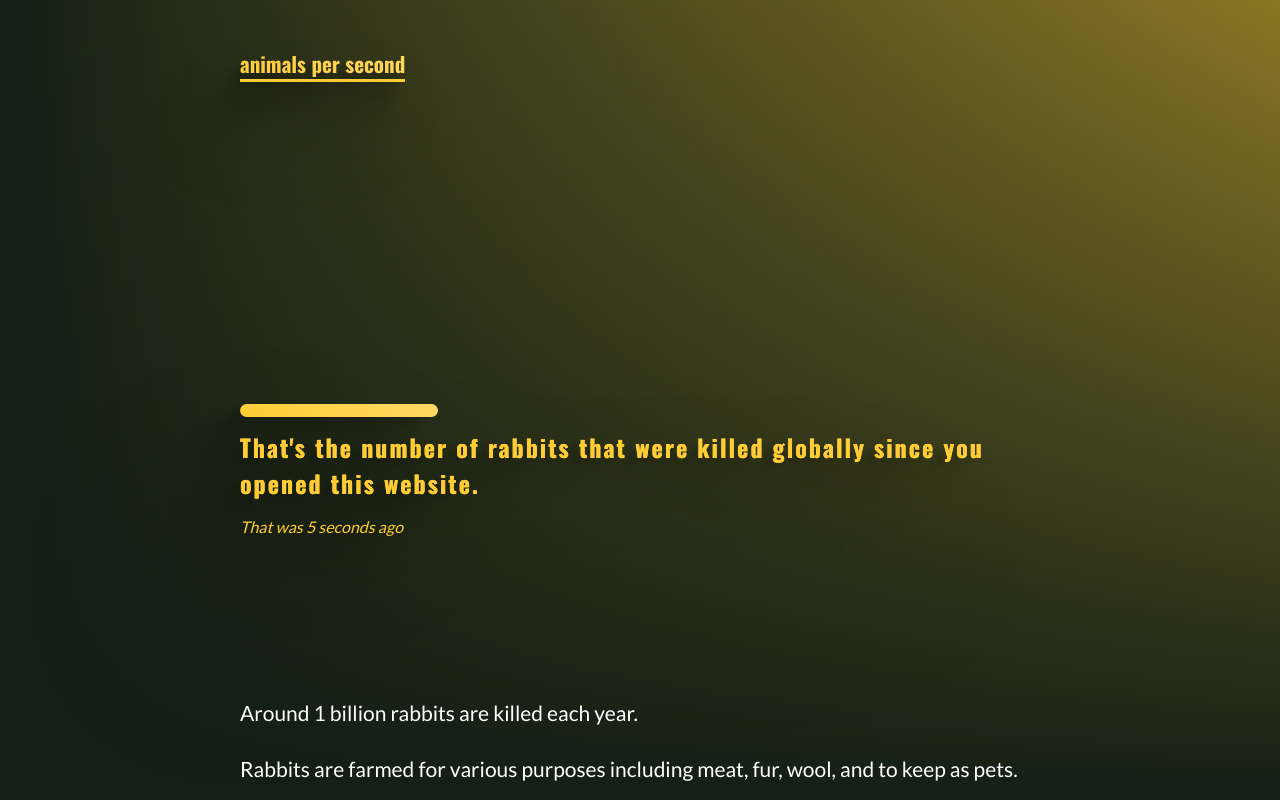
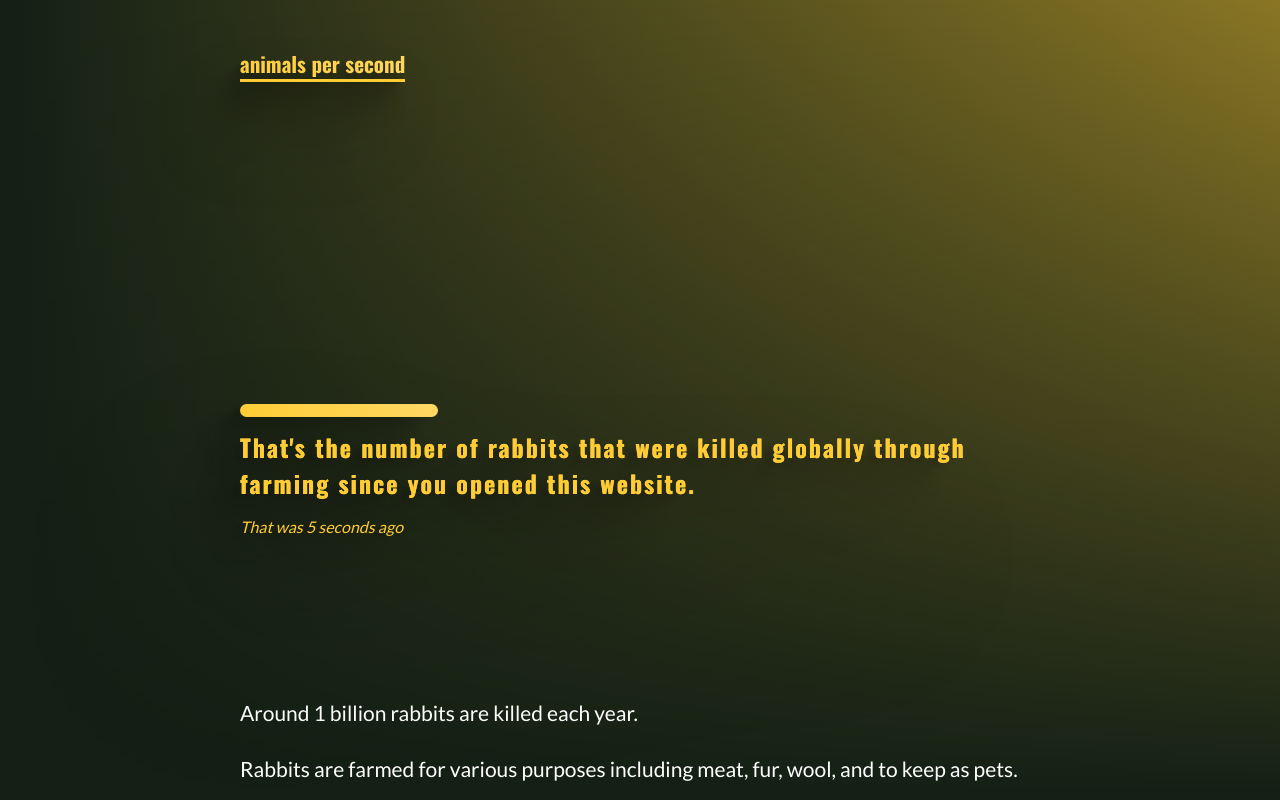
Before and after one commit to Mitcheljager/animalspersecond, a SvelteKit app: page /Rabbits in a window 1280 px wide. Shown: the top 800 px of the page. Built offline with nearby package versions, Linux system fonts and the light colour scheme.

Commit message:
chore: Grammar

```diff
--- a/src/routes/[slug]/+page.svelte
+++ b/src/routes/[slug]/+page.svelte
@@ -16,7 +16,7 @@
 </svelte:head>
 
 <Header number={sinceArrival.toLocaleString()}>
-	{#snippet subtitle()}That's the number of {name.toLowerCase()} that were killed globally since you opened this website.{/snippet}
+	{#snippet subtitle()}That's the number of {name.toLowerCase()} that were killed globally through farming since you opened this website.{/snippet}
 	<p><em>That was {secondsToWords($secondsSinceArrival)}</em></p>
 </Header>
 
```
